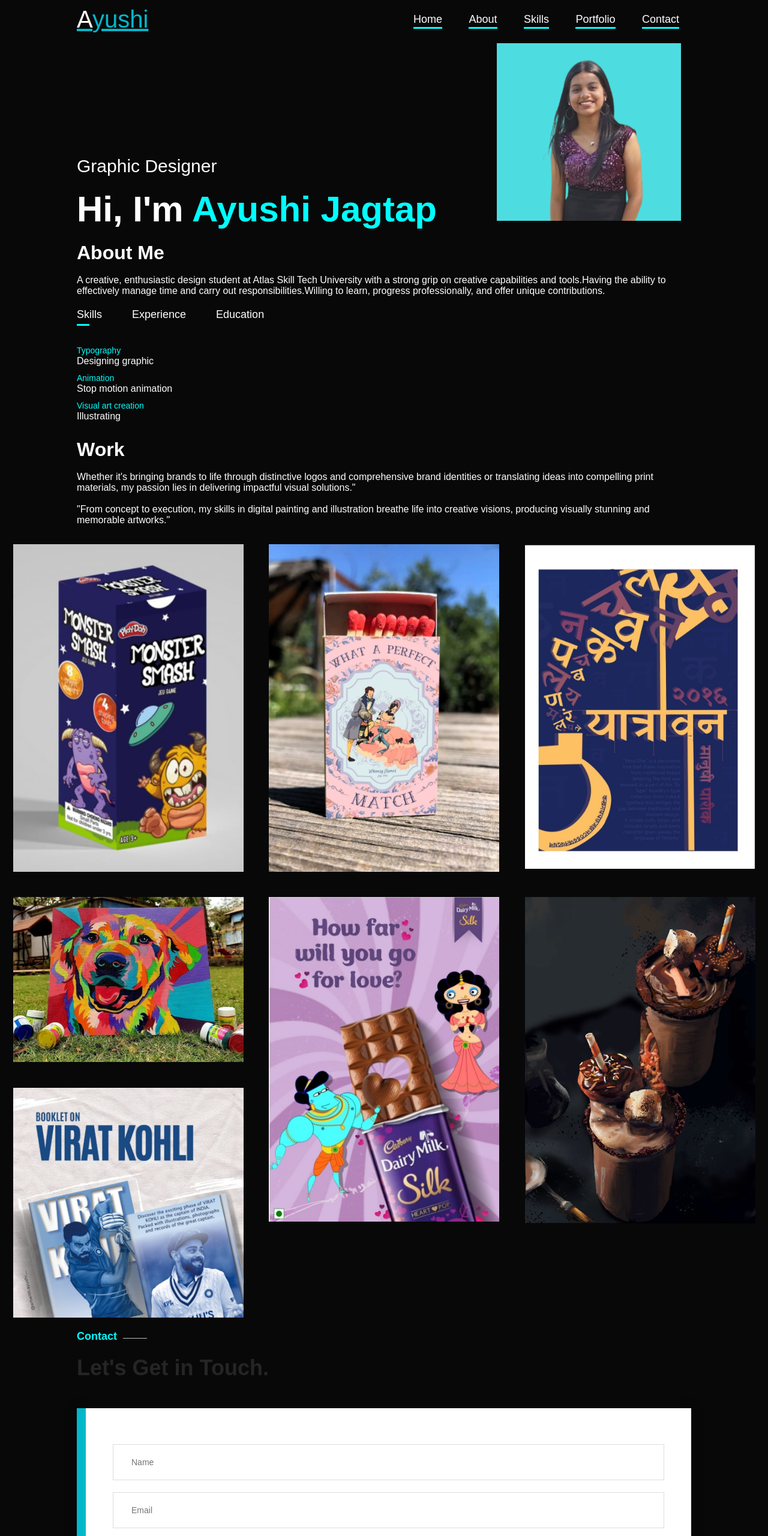
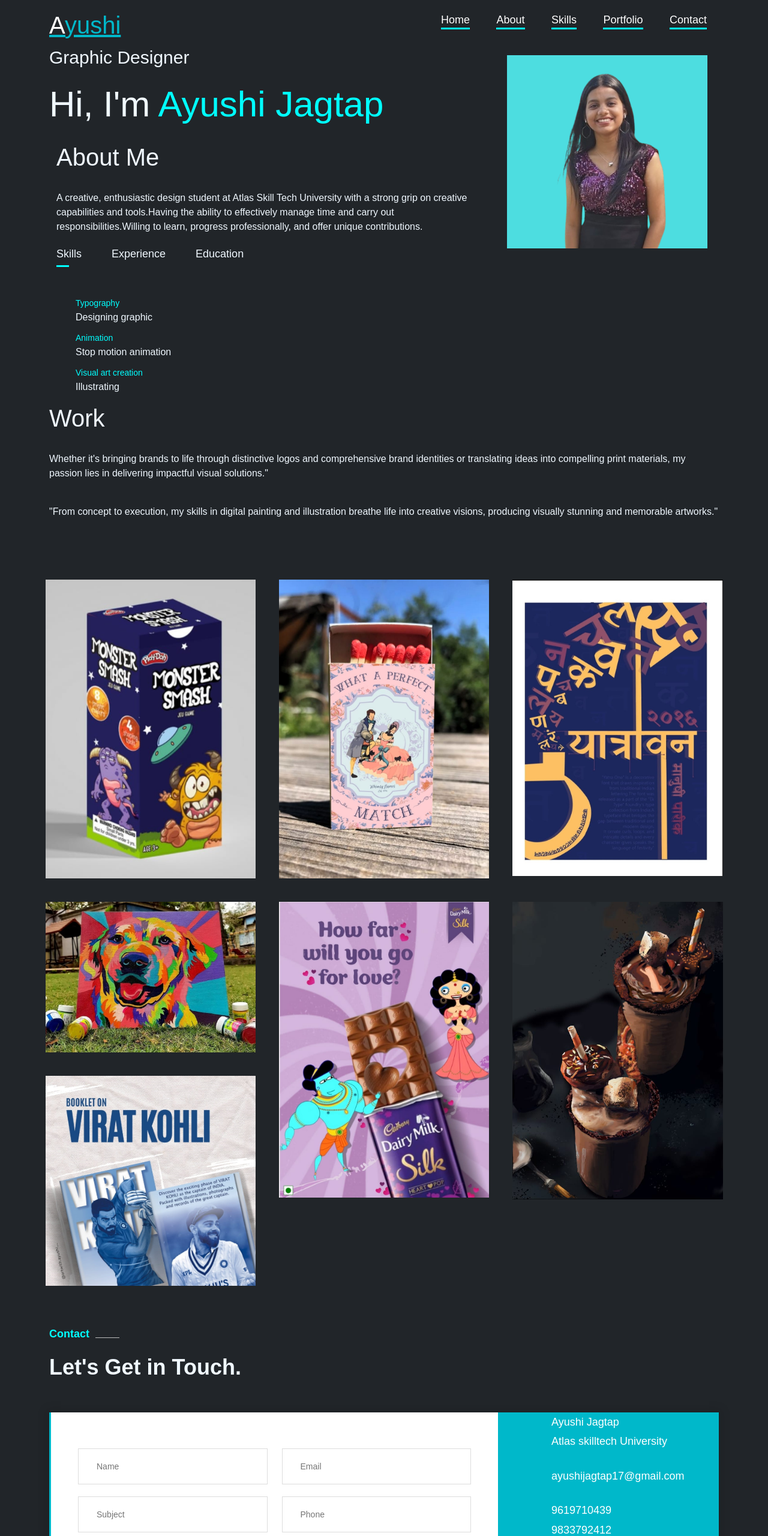
Before and after one commit to ayushijagtap07/ayushijagtap07, a plain HTML site: page index.html in a window 1280 px wide. Shown: the top 2560 px of the page at 60% size. Drawn offline with nearby package versions, Linux system fonts and the light colour scheme.

Commit message:
Add files via upload

```diff
--- a/index.html
+++ b/index.html
@@ -5,30 +5,36 @@
     <meta name="viewport" content="width=device-width, initial-scale=1.0">
     <title>Profile website</title>
     <link rel="stylesheet" href="styleshe.css">
+    <!-- Latest compiled and minified CSS -->
+<link href="https://cdn.jsdelivr.net/npm/bootstrap@5.3.1/dist/css/bootstrap.min.css" rel="stylesheet">
+
+<!-- Latest compiled JavaScript -->
+<script src="https://cdn.jsdelivr.net/npm/bootstrap@5.3.1/dist/js/bootstrap.bundle.min.js"></script>
 
 </head>
-<body>
+<body  class="bg-dark" style="color: aliceblue;" >
 
         <div class="container">
             <nav>
                 <a href="#" class="logo"><span> A</span>yushi</a>
                 <ul>
                     <li><a href="#">Home</a></li>
-                    <li><a href="#">About</a></li>
+                    <li><a href="a#">About</a></li>
                     <li><a href="#">Skills</a></li>
                     <li><a href="#">Portfolio</a></li>
                     <li><a href="#">Contact</a></li>
                 </ul>
             </nav>
-            <img src="Untitled design (4).png" alt="">
-            <div class="header-text" >
-                <p>Graphic Designer</p>
+            <div id="home" >
+            <div  class="header-text mt-0" >
+                <p>Graphic Designer <img src="untitled design (4).png" alt="" style="float: right;"></p>
                 <h1>Hi, I'm <span> Ayushi Jagtap</span></h1>
 
             </div>
 
         </div>
     </div>
+</div>
     <!-----about------>
     <div id="about">
         <div class="container">
@@ -36,13 +42,13 @@
                 <div class="about-col-1">
 
 </div>
-<div class="about-col-2">
-    <h1 class="sub-title">About Me</h1>
+<div class="about-">
+    <h1 class="sub-title";">About Me </h1>
     <br>
-    <p>A creative, enthusiastic design student at Atlas Skill Tech University with
+    <p> A creative, enthusiastic design student at Atlas Skill Tech University with
         a strong grip on creative capabilities and tools.Having the ability to effectively manage
          time and carry out
-        responsibilities.Willing to learn, progress professionally, and offer unique contributions.</p>
+        responsibilities.Willing to learn, progress professionally, and offer unique contributions. </p>
          <div class="tab-titles">
             <p class="tab-links active-link" onclick="opentab('skills')" > Skills</p>
             <p class="tab-links" onclick="opentab('experience')"> Experience</p>
@@ -89,7 +95,7 @@
          <!--===== WORK =====-->
          <section class="work section" id="work">
 
-            <div class="work__container ">
+            <div class="work__container m-5 p-2 ">
                 <div class="work__img">
                     <img src="pos.jpg" alt="">
                 </div>
@@ -117,14 +123,14 @@
 
                 </div>
                 </div>
-
+                <br>
 
 
         <section class="contact-page-section">
             <div class="container">
-                <div class="sec-title">
-                    <div class="title">Contact </div>
-                      <h2>Let's Get in Touch.</h2>
+                <div class="sec-title"><br>
+                    <div class="title mt-5">Contact </div>
+                      <h2 style="color: aliceblue;" >Let's Get in Touch.</h2>
                   </div>
                   <div class="inner-container">
                     <div class="row clearfix">
@@ -168,11 +174,11 @@
 
                                   <ul class="list-info">
                                     <li><i class="fas fa-globe"></i>Ayushi Jagtap <br>
-                                    Atlasskilltech University</li>
+                                    Atlas skilltech University</li>
                                       <li><i class="far fa-envelope"></i>ayushijagtap17@gmail.com</li>
                                       <li><i class="fas fa-phone"></i>9619710439 <br> 9833792412</li>
                                   </ul>
-                                  <
+
                                   </ul>
                               </div>
                           </div>
--- a/styleshe.css
+++ b/styleshe.css
@@ -5,6 +5,15 @@
     --big-font-size: 2rem;
     --h2-font-size: 1.25rem;
     --normal-font-size: 0.938rem;
+  }
+
+  html{
+    scroll-behavior: smooth;
+  }
+
+  img:hover{
+    background-color: #00b8ca;
+    opacity: 50%;
   }
   *{
     margin: 0;
@@ -27,7 +36,7 @@
 #header {
     width: 100%;
     height: 100vh;
-    background-image: url;
+
     background-size: cover;
     background-position: center;
 
@@ -313,20 +322,38 @@
 .sec-title{position:relative;
     padding-bottom:40px}
 
-    .sec-title .title{position:relative;
-        color:cyan;font-size:18px;
-        font-weight:700;padding-right:50px;
-        margin-bottom:15px;display:inline-block;
-        text-transform:capitalize}.sec-title .title:before{position:absolute;content:'';
-            right:0;bottom:7px;width:40px;height:1px;background-color:#bbb
+    .sec-title
+    .title{
+      position:relative;
+        color:cyan;
+        font-size:18px;
+        font-weight:700;
+        padding-right:50px;
+        margin-bottom:15px;
+        display:inline-block;
+        text-transform:capitalize}
+
+        .sec-title .title:before{
+          position:absolute;
+          content:'';
+          right:0;
+          bottom:7px;
+          width:40px;
+          height:1px;
+          background-color:#bbb
 
         }
-        .sec-title h2{position:relative;
+        .sec-title h2{
+          position:relative;
             color:#252525;
             font-size:36px;
             font-weight:700;
             line-height:1.5em;
-            display:block}.sec-title.light h2{color:#fff}
+            display:block
+
+          }
+
+            .sec-title.light h2{color:#fff}
 
             .contact-page-section{position:relative;
                 padding-top:110px;
```
